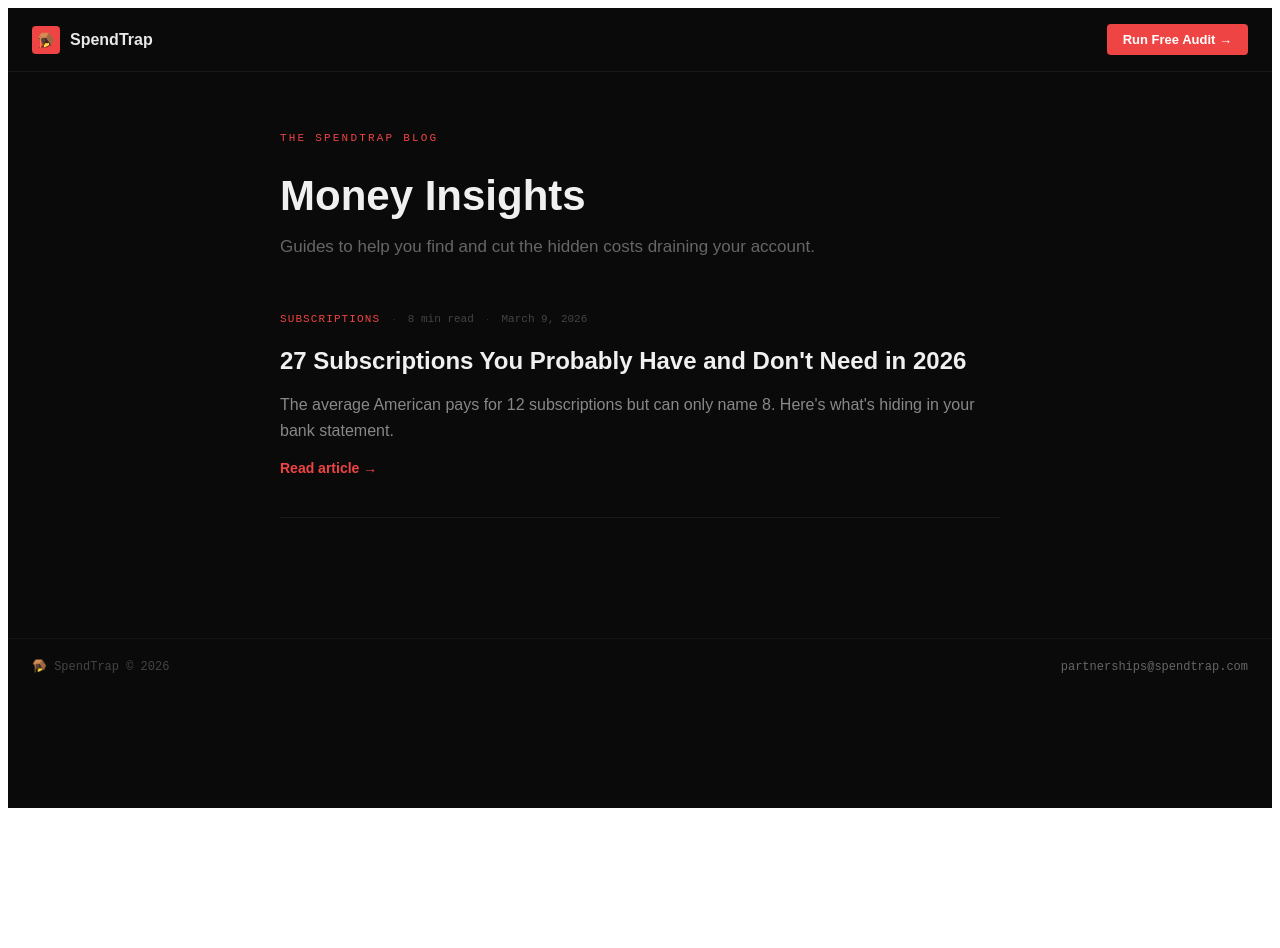
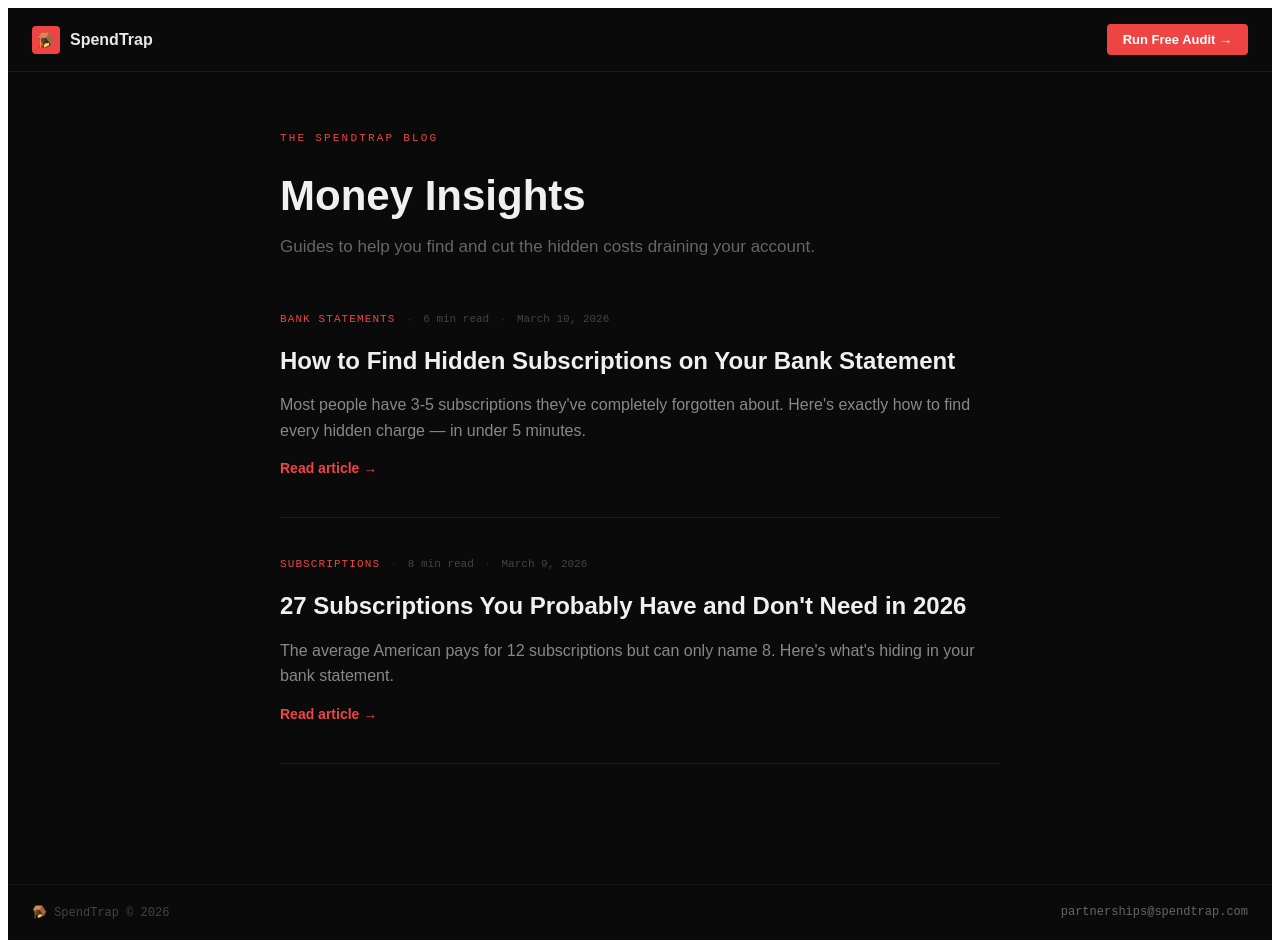
Before and after one commit to praymond24/spendtrap, a Next.js app: page /blog in a window 1280 px wide. Before the commit the page ends 816 px from the top, so only its background shows below. Built offline with nearby package versions, Linux system fonts and the light colour scheme.

Commit message:
Add blog post 2: how to find hidden subscriptions

```diff
--- a/app/blog/page.tsx
+++ b/app/blog/page.tsx
@@ -7,6 +7,14 @@ export const metadata: Metadata = {
 };
 
 const posts = [
+  {
+    slug: "how-to-find-hidden-subscriptions",
+    title: "How to Find Hidden Subscriptions on Your Bank Statement",
+    description: "Most people have 3-5 subscriptions they've completely forgotten about. Here's exactly how to find every hidden charge — in under 5 minutes.",
+    date: "March 10, 2026",
+    readTime: "6 min read",
+    category: "Bank Statements",
+  },
   {
     slug: "27-subscriptions-you-dont-need",
     title: "27 Subscriptions You Probably Have and Don't Need in 2026",
```
Also changed, not shown: app/sitemap.ts (+4 -18 lines).
